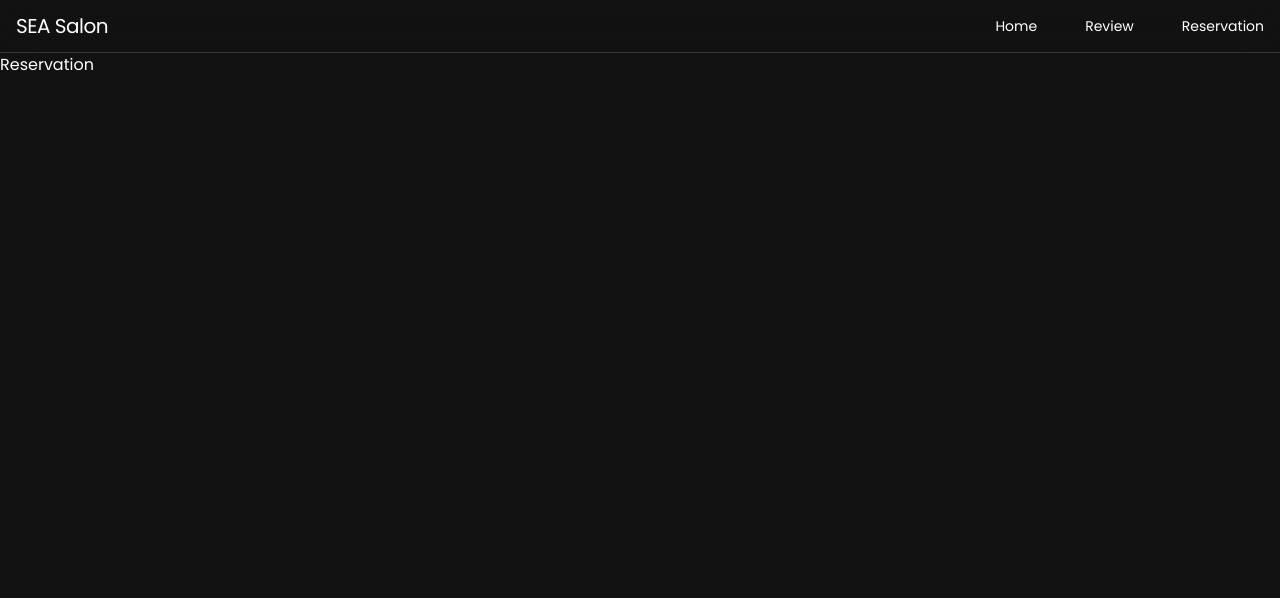
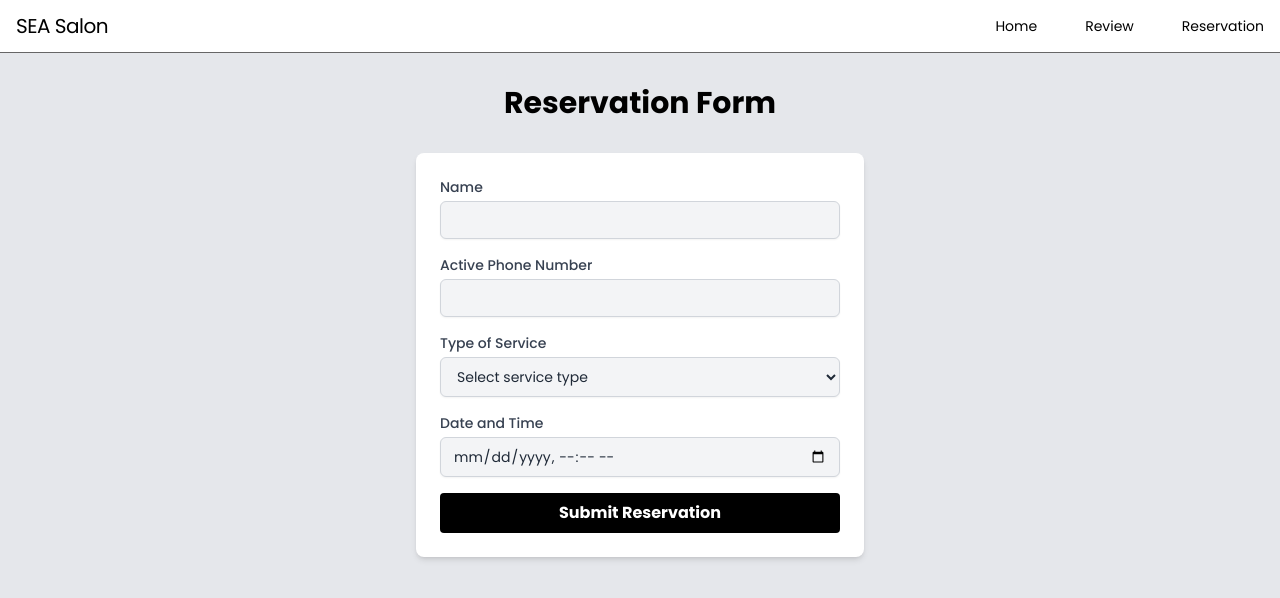
Before and after one commit to Frederickkrisna/sea-salon, a React (Vite) app: page /Reservation in a window 1280 px wide. Shown: the top 598 px of the page. Built offline with nearby package versions, Linux system fonts and the light colour scheme.

Commit message:
review and reservation added

```diff
--- a/src/Pages/Home.jsx
+++ b/src/Pages/Home.jsx
@@ -7,13 +7,13 @@ function Home() {
   return (
     <div className='flex flex-col mih-h-screen'>
       <Navbar />
-        <div className="flex flex-grow flex-col bg-background bg-gradient-to-b from-black from-20% to-background">
+        <div className="flex flex-grow flex-col bg-background bg-gradient-to-b from-background from-20% to-gray-400">
         <div className="flex flex-row items-center justify-center">
           <div className='flex justify-between'>
-            <img src={yujin}/>
+            <img className='yujinn'src={yujin}/>
             <div>
-            <h1 className="text-8xl text-primary mx-[14vh] mt-[24vh] whitespace-nowrap">SEA Salon</h1>
-            <p className="text-sm font-medium text-primary mx-[15vh] mt-[2vh] whitespace-nowrap">
+            <h1 className="text-8xl text-primary mx-[14vh] mt-[24vh] whitespace-nowrap text-white">SEA Salon</h1>
+            <p className="text-sm font-medium text-primary mx-[15vh] mt-[2vh] whitespace-nowrap text-white">
               “Beauty and Elegance Redefined”
             </p>
             </div>
@@ -21,7 +21,7 @@ function Home() {
         </div>
         </div>
 
-          <div className='relative mt-15 border-b bg-gray-400 mih-h-[800px]'>
+          <div className='relative mt-15 border-b bg-gray-200 mih-h-[800px]'>
             <div className='text-center mt-[15vh]'>
               <h2 className='text-3xl sm:text-5xl lg:text-6xl mt-10 lg:mt-20 tracking-wide text-black'>Our Services</h2>
               <div className="flex justify-between items-center mx-[10vh] my-[10vh] mt-[10vh] mb-[20vh]">
--- a/src/Pages/Reservation.jsx
+++ b/src/Pages/Reservation.jsx
@@ -1,12 +1,97 @@
+import { useState } from 'react';
 import Navbar from '../components/Navbar';
 
-const Reservation = () => {
+const ReservationForm = () => {
+  const [name, setName] = useState('');
+  const [phoneNumber, setPhoneNumber] = useState('');
+  const [serviceType, setServiceType] = useState('');
+  const [dateTime, setDateTime] = useState('');
+
+  const handleSubmit = (e) => {
+    e.preventDefault();
+    // Replace with your logic to handle form submission
+    console.log('Form submitted:', { name, phoneNumber, serviceType, dateTime });
+    // Reset form after submission
+    setName('');
+    setPhoneNumber('');
+    setServiceType('');
+    setDateTime('');
+  };
+
   return (
-    <div>
+    <div className='flex flex-col mih-h-screen'>
       <Navbar />
-      <div>Reservation</div>
+    <div className="bg-gray-200 min-h-screen py-8">
+      <div className="container mx-auto px-4">
+        <h1 className="text-3xl font-bold mb-8 text-center text-black">Reservation Form</h1>
+        <form onSubmit={handleSubmit} className="max-w-md mx-auto bg-white p-6 rounded-lg shadow-md">
+          <div className="mb-4 ">
+            <label htmlFor="name" className="block text-sm font-medium text-gray-700">
+              Name
+            </label>
+            <input
+              type="text"
+              id="name"
+              value={name}
+              onChange={(e) => setName(e.target.value)}
+              required
+              className="mt-1 block w-full px-3 py-2 border border-gray-300 rounded-md shadow-sm focus:outline-none focus:ring-blue-500 focus:border-blue-500 sm:text-sm bg-gray-100 text-gray-800"
+              />
+          </div>
+          <div className="mb-4">
+            <label htmlFor="phoneNumber" className="block text-sm font-medium text-gray-700">
+              Active Phone Number
+            </label>
+            <input
+              type="tel"
+              id="phoneNumber"
+              value={phoneNumber}
+              onChange={(e) => setPhoneNumber(e.target.value)}
+              required
+              className="mt-1 block w-full px-3 py-2 border border-gray-300 rounded-md shadow-sm focus:outline-none focus:ring-blue-500 focus:border-blue-500 sm:text-sm bg-gray-100 text-gray-800"
+              />
+          </div>
+          <div className="mb-4">
+            <label htmlFor="serviceType" className="block text-sm font-medium text-gray-700">
+              Type of Service
+            </label>
+            <select
+              id="serviceType"
+              value={serviceType}
+              onChange={(e) => setServiceType(e.target.value)}
+              required
+              className="mt-1 block w-full px-3 py-2 border border-gray-300 rounded-md shadow-sm focus:outline-none focus:ring-blue-500 focus:border-blue-500 sm:text-sm bg-gray-100 text-gray-800"
+              >
+              <option value="">Select service type</option>
+              <option value="Haircuts and styling">Haircuts and styling</option>
+              <option value="Manicure and pedicure">Manicure and pedicure</option>
+              <option value="Facial treatments">Facial treatments</option>
+            </select>
+          </div>
+          <div className="mb-4">
+            <label htmlFor="dateTime" className="block text-sm font-medium text-gray-700">
+              Date and Time
+            </label>
+            <input
+              type="datetime-local"
+              id="dateTime"
+              value={dateTime}
+              onChange={(e) => setDateTime(e.target.value)}
+              required
+              className="mt-1 block w-full px-3 py-2 border border-gray-300 rounded-md shadow-sm focus:outline-none focus:ring-blue-500 focus:border-blue-500 sm:text-sm bg-gray-100 text-gray-800"
+              />
+          </div>
+          <button
+            type="submit"
+            className="w-full bg-black text-white hover:bg-gray-800 focus:outline-none focus:ring-2 focus:ring-gray-200 focus:ring-opacity-50 font-bold py-2 px-4 rounded"
+            >
+            Submit Reservation
+          </button>
+        </form>
+      </div>
     </div>
-  )
-}
+    </div>
+  );
+};
 
-export default Reservation
+export default ReservationForm;
--- a/src/Pages/Review.jsx
+++ b/src/Pages/Review.jsx
@@ -1,8 +1,8 @@
 import Navbar from '../components/Navbar';
 import { useState } from 'react';
 import { ScaleLoader } from "react-spinners"
-import { FaStar } from "react-icons/fa6";
-import { useNavigate } from "react-router-dom"
+import { FaStar } from "react-icons/fa";
+import { useNavigate } from "react-router-dom";
 
 const Review = () => {
   const [tempRating, setTempRating] = useState(0);
@@ -16,18 +16,18 @@ const Review = () => {
   const postReview = async () => {
     try {
       setLoading(true);
+      // Simulating a delay for submission
+      await new Promise(resolve => setTimeout(resolve, 2000));
       setSubmitted(true);
       setTimeout(() => {
         setSubmitted(false);
         navigate("/");
       }, 3000);
     } catch (e) {
-        console.error("Error getting document:", e);
+      console.error("Error posting review:", e);
     } finally {
       setLoading(false);
     }
-    setSubmitted(true);
-    setLoading(false);
   }
 
   const handleSubmit = async () => {
@@ -35,43 +35,65 @@ const Review = () => {
   }
 
   return (
-    <div>
-      <div className="flex flex-col min-h-screen">
-      {submitted && (
-        <div className="absolute inset-0 flex flex-col items-center justify-center bg-opacity-50 bg-black font-sans text-3xl">
-          <div>Thank you for your review! You will be redirected to Home page shortly.</div>
-          <ScaleLoader loading={true} color="white" margin={5} height={35} />
-        </div>
-      )}
-      {loading && (
-        <div className="absolute inset-0 flex items-center justify-center bg-opacity-50 bg-black">
-          <ScaleLoader loading={loading} color="white" margin={5} height={35} />
-        </div>
-      )}
+    <div className='flex flex-col min-h-screen'>
     <Navbar />
-      <div className="bg-gray-200 flex flex-grow flex-col w-screen bg-cover pt-[8vh] text-black font-sans p-[10vh]">
-        <div className="mt-[10vh] text-[6vh] font-semibold">How was your experience with our services?</div>
-        <div className="text-[3vh]">Provide us a review</div>
+    <div className="min-h-screen bg-gray-200">
+      <div className="flex flex-col items-center justify-center mt-10">
+        <h1 className="text-4xl font-semibold">How was your experience with our services?</h1>
+        <div className="text-lg mt-2">Please provide us a review.</div>
 
-        <div className="flex mt-[5vh]">
-          <button onClick={() => setRating(1)} onMouseEnter={() => setTempRating(1)} onMouseLeave={() => setTempRating(0)} className="hover:bg-transparent pr-[1vh]"><FaStar color={`${tempRating > 0 || rating > 0 ? '#ffb900' : 'gray'}`} size={'8vh'}/></button>
-          <button onClick={() => setRating(2)} onMouseEnter={() => setTempRating(2)} onMouseLeave={() => setTempRating(0)} className="hover:bg-transparent pr-[1vh]"><FaStar color={`${tempRating > 1 || rating > 1 ? '#ffb900' : 'gray'}`} size={'8vh'}/></button>
-          <button onClick={() => setRating(3)} onMouseEnter={() => setTempRating(3)} onMouseLeave={() => setTempRating(0)} className="hover:bg-transparent pr-[1vh]"><FaStar color={`${tempRating > 2 || rating > 2 ? '#ffb900' : 'gray'}`} size={'8vh'}/></button>
-          <button onClick={() => setRating(4)} onMouseEnter={() => setTempRating(4)} onMouseLeave={() => setTempRating(0)} className="hover:bg-transparent pr-[1vh]"><FaStar color={`${tempRating > 3 || rating > 3 ? '#ffb900' : 'gray'}`} size={'8vh'}/></button>
-          <button onClick={() => setRating(5)} onMouseEnter={() => setTempRating(5)} onMouseLeave={() => setTempRating(0)} className="hover:bg-transparent pr-[1vh]"><FaStar color={`${tempRating > 4 || rating > 4 ? '#ffb900' : 'gray'}`} size={'8vh'}/></button>
+        <div className="flex items-center mt-5">
+          {[...Array(5)].map((_, index) => {
+            const starValue = index + 1;
+            return (
+              <button
+                key={starValue}
+                onClick={() => setRating(starValue)}
+                onMouseEnter={() => setTempRating(starValue)}
+                onMouseLeave={() => setTempRating(0)}
+                className="focus:outline-none"
+              >
+                <FaStar
+                  color={tempRating >= starValue || rating >= starValue ? '#ffb900' : 'gray'}
+                  size={40}
+                  className="cursor-pointer transition-colors duration-200"
+                />
+              </button>
+            );
+          })}
         </div>
 
         {rating > 0 && (
-          <div className="w-full">
-            <textarea name="" id="" placeholder="Comments" className="bg-transparent border border-5 border-gray-500 rounded-[1vh] p-[0.75vh] mt-[5vh] text-[2vh] w-full" value={comment} onChange={(e) => setComment(e.target.value)}/>
-            <button onClick={() => handleSubmit()} className="bg-black w-fit px-[4vh] py-[1vh] rounded-[1vh] mt-[4vh] text-white hover:bg-gray-500 text-[1.5vh]">Submit</button>
+          <div className="mt-5 w-full max-w-lg">
+            <textarea
+              placeholder="Your comments..."
+              value={comment}
+              onChange={(e) => setComment(e.target.value)}
+              className="w-full px-3 py-2 placeholder-gray-300 border border-gray-300 rounded-lg focus:outline-none focus:ring-2 focus:ring-gray-200 focus:border-transparent"
+              rows={4}
+            />
+            <button
+              onClick={handleSubmit}
+              className="mt-3 px-4 py-2 bg-black text-white rounded-lg hover:bg-gray-800 focus:outline-none focus:ring-2 focus:ring-gray-200 focus:ring-opacity-50"
+            >
+              {loading ? (
+                <ScaleLoader color="white" height={16} />
+              ) : (
+                "Submit"
+              )}
+            </button>
           </div>
         )}
 
+        {submitted && (
+          <div className="absolute inset-0 flex items-center justify-center bg-gray-900 bg-opacity-50 text-white text-2xl font-semibold">
+            <div>Thank you for your review! You will be redirected shortly.</div>
+          </div>
+        )}
       </div>
     </div>
     </div>
-  )
+  );
 }
 
-export default Review
+export default Review;
--- a/src/components/Card.jsx
+++ b/src/components/Card.jsx
@@ -8,7 +8,7 @@ Card.propTypes = {
 };
 
   return (
-    <div className="max-w-sm rounded overflow-hidden shadow-lg bg-white">
+    <div className="cards max-w-sm rounded overflow-hidden shadow-lg bg-white">
       <img className="w-full" src={imageUrl} alt="Card image" />
       <div className="px-6 py-4">
         <div className="font-bold text-xl mb-5 mt-5 text-black">{title}</div>
--- a/src/index.css
+++ b/src/index.css
@@ -6,10 +6,26 @@
 
 :root{
     font-family: "Poppins", sans-serif;
-    color-scheme: dark;
+    color-scheme: light;
 }
 
-.invert-colors {
-    mix-blend-mode: difference;
-    color: white; /* Ensure text is white to see the effect of mix-blend-mode */
-  }
+.yujinn{
+    filter: grayscale(100%);
+    transition: transform 0.3s ease;
+}
+
+.yujinn:hover{
+    filter: grayscale(0%);
+    transform: scale(1.1);
+
+}
+
+.cards{
+    filter: grayscale(100%);
+    transition: transform 0.3s ease;
+}
+
+.cards:hover{
+    filter: grayscale(0%);
+    transform: scale(1.1);
+}
```
Also changed, not shown: src/assets/Yujin.png. Lines whose indentation alone changed are shown as unchanged.
